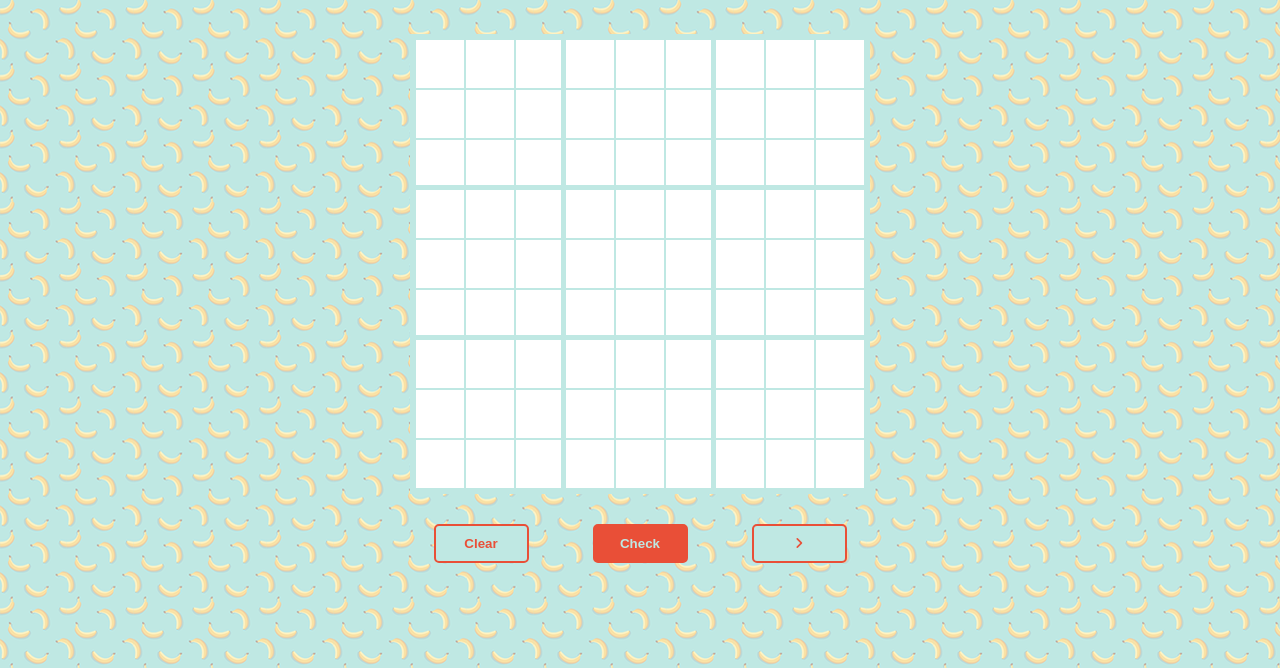
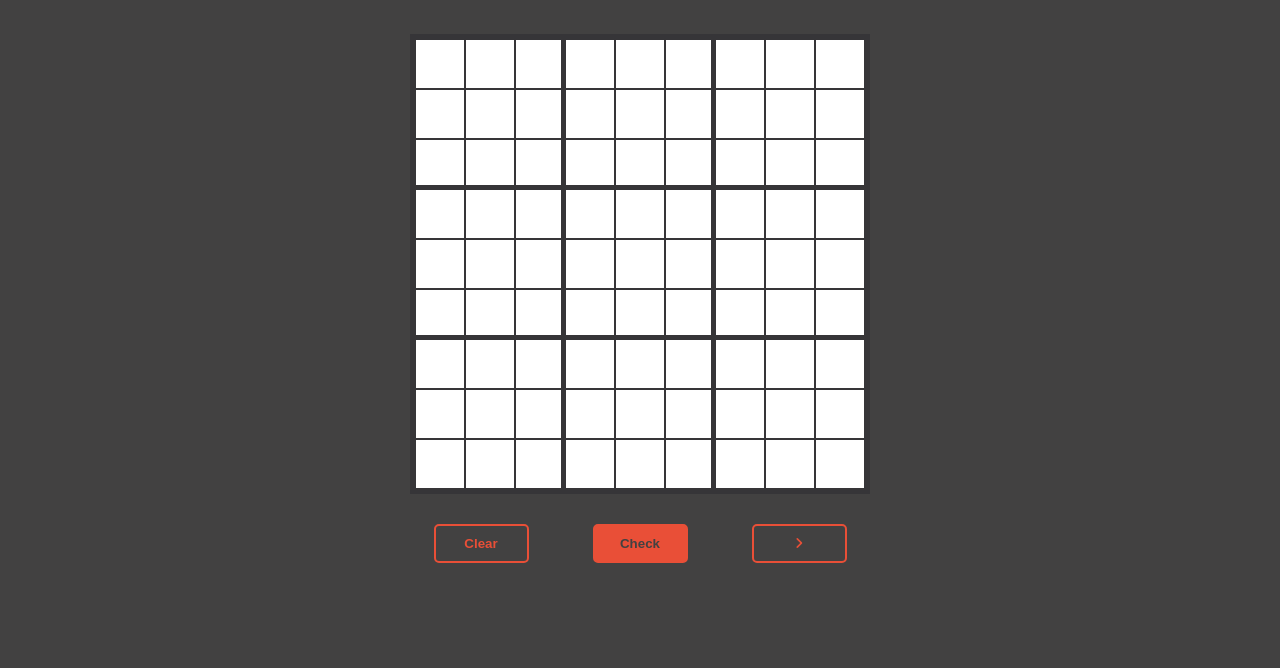
Before and after one commit to MilenaGiachetti/sudoku, a plain HTML site: page index.html in a window 1280 px wide. Shown: the part 132-800 px from the top of the page. Drawn offline with Linux system fonts and the light colour scheme.

Commit message:
Cambiada gama de colores

```diff
--- a/styles/estilo.scss
+++ b/styles/estilo.scss
@@ -10,7 +10,7 @@
 }
 
 body{
-    background-image: url('../assets/bananas.png');
+    background: #424141;
     header{
         h1{
             font-family: "Komoda", Arial, Helvetica, sans-serif;
@@ -28,14 +28,14 @@ body{
         .contenedorSudoku{
             width: 460px;
             margin: auto;
-            border: 5px solid #BFE8E3;
+            border: 5px solid #363538;
             .cuadro{
                 display: inline-block;
                 width: 50px;
                 height: 50px;
                 margin: 0;
                 background: #fff;
-                border: 1px solid #BFE8E3;
+                border: 1px solid #363538;
                 font-size: 35px;
                 text-align: center;
                 vertical-align: middle;
@@ -47,15 +47,15 @@ body{
                 -ms-user-select: none;
                 user-select: none;
                 &:hover{
-                    background: #FFF1C0;
+                    background: #f2f2f2;
                 }
             }
             .lineaVertical{
-                border-right: 4px solid #BFE8E3;
+                border-right: 4px solid #363538;
                 display: inline-block;
             }
             .lineaHorizontal{
-                border-bottom: 4px solid #BFE8E3;
+                border-bottom: 4px solid #363538;
                 display: inline-block;
             }
         }
@@ -66,24 +66,24 @@ body{
                 margin: 30px;
                 padding: 10px 0px;
                 border-radius: 5px;
-                background: #BFE8E3;
+                background: #424141;
                 border: 2px solid #E94F37;
                 color: #E94F37;
                 font-weight: bold;
                 &:hover{
                     background: #E94F37;
                     color: #BFE8E3;
-                    box-shadow: 5px 5px 5px rgba(233, 79, 55, 0.5);
+                    box-shadow: 5px 5px 10px rgba(233, 79, 55, 0.3);
                 }
             }
             .check{
                 background: #E94F37;
-                color: #BFE8E3;
+                color: #424141;
                 &:hover{
-                    background: #BFE8E3;
+                    background: #424141;
                     border: 2px solid #E94F37;
                     color: #E94F37;
-                    box-shadow: 5px 5px 5px rgba(233, 79, 55, 0.5);
+                    box-shadow: 5px 5px 10px rgba(233, 79, 55, 0.3);
                 }
             }
         }
```
Also changed, not shown: assets/bananas.png (deleted), styles/estilo.css, 1 other file.
